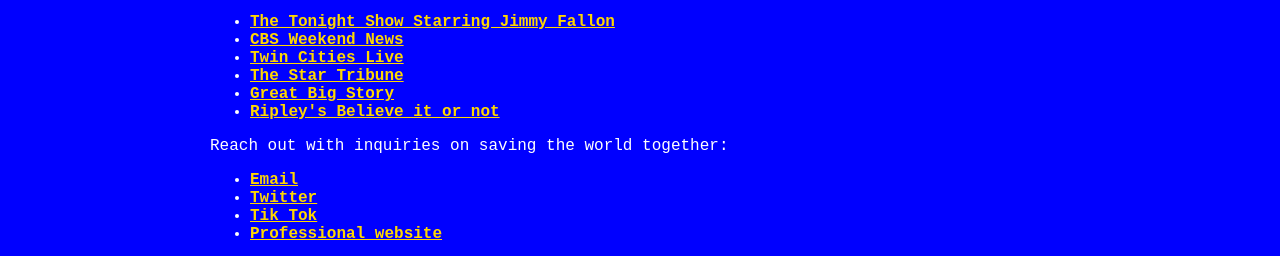
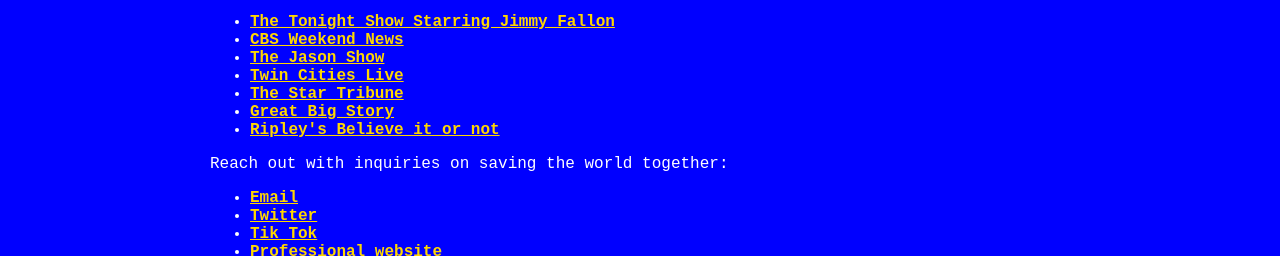
Before and after one commit to ndiesslin/pizzaman, a Gatsby site: page / in a window 1280 px wide. Shown: the part 452-708 px from the top of the page. Built offline with nearby package versions, Linux system fonts and the light colour scheme; Gatsby itself is replaced by a stand-in of ours.

Commit message:
Updated email

```diff
--- a/src/pages/index.js
+++ b/src/pages/index.js
@@ -15,6 +15,10 @@
   {
     text: "CBS Weekend News",
     url: "https://vimeo.com/506949177#t=18m25s",
+  },
+  {
+    text: "The Jason Show",
+    url: "https://www.youtube.com/watch?v=GzQZD0SmdEA",
   },
   {
     text: "Twin Cities Live",
@@ -38,7 +42,7 @@
 const links = [
   {
     text: "Email",
-    url: "mailto:nicholas@ndiesslin.com ",
+    url: "mailto:nicholasdiesslin@gmail.com",
   },
   {
     text: "Twitter",
@@ -116,6 +120,7 @@
               <span>
                 <a
                   href={`${link.url}`}
+                  target="_blank"
                 >
                   {link.text}
                 </a>
```
Also changed, not shown: README.md, 2 other files.
